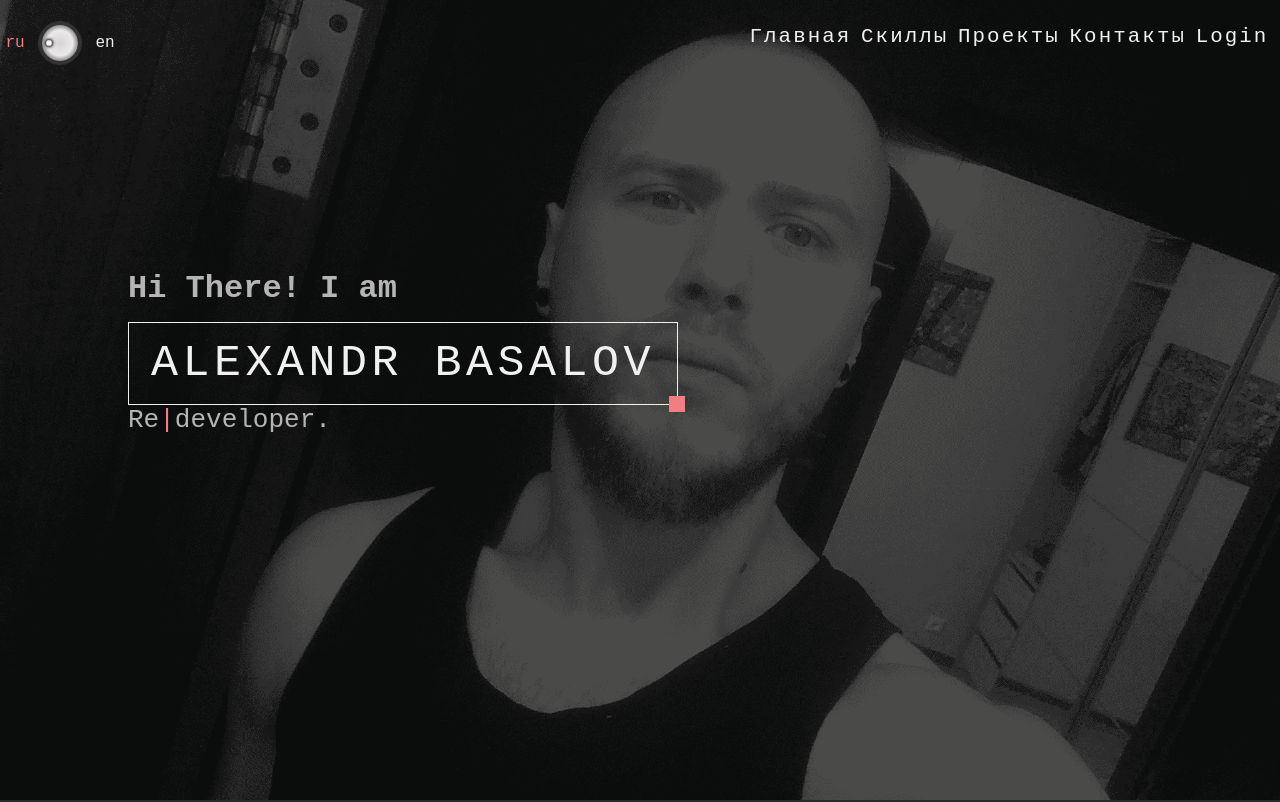
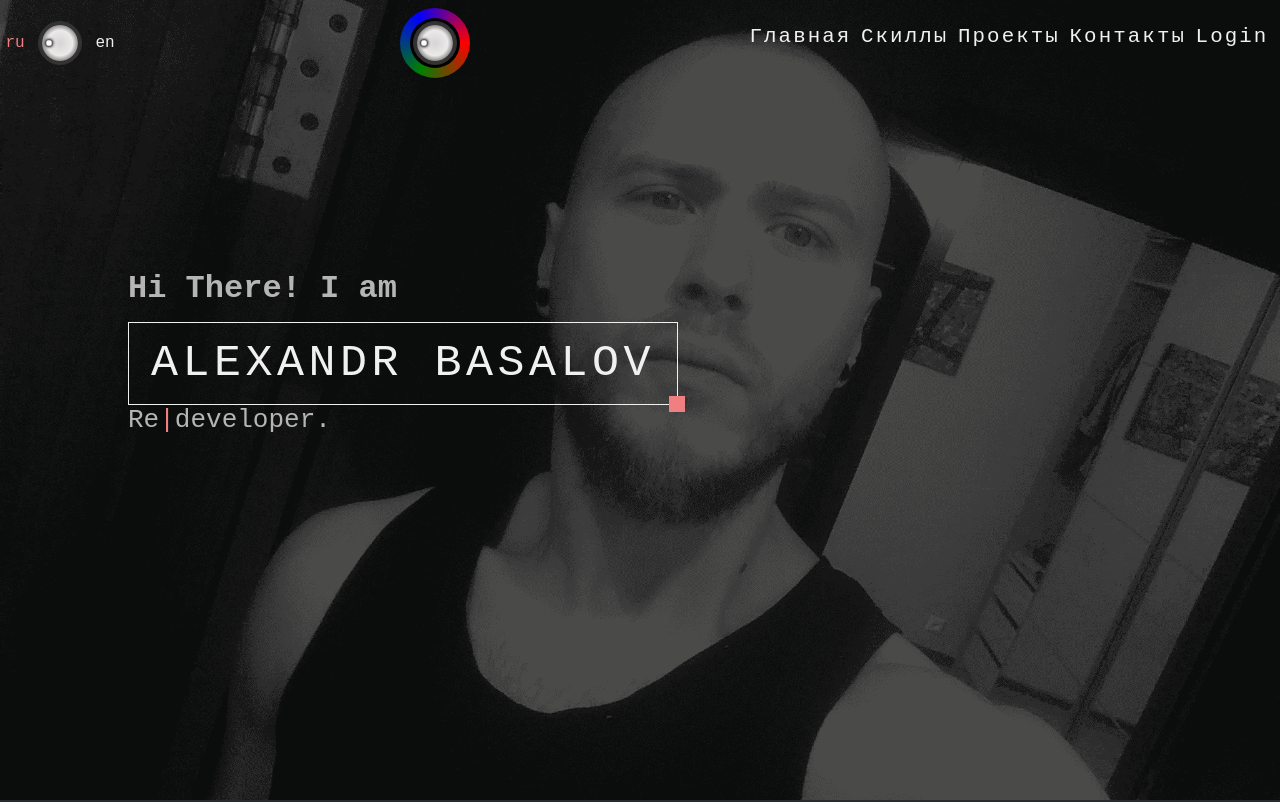
Before and after one commit to GlennMiller1991/portfolio, a React (Create React App) app: page / in a window 1280 px wide. Shown: the top 802 px of the page. Built offline with nearby package versions, Linux system fonts and the light colour scheme; no server answers.

Commit message:
радиальный выбор цвета темы

```diff
--- a/src/pages/portfolio/components/Header/Header.tsx
+++ b/src/pages/portfolio/components/Header/Header.tsx
@@ -23,6 +23,7 @@ export const Header: React.FC = observer(() => {
                 <div id={'header'}
                      className={setClasses(styles.header, controller.isUpBtnShown && styles.backgrounded)}>
                     <LanguageChoice/>
+                    <ThemeChoice/>
                     <Nava currentAnchor={controller.nearestSection}/>
                 </div>
                 {
@@ -94,6 +95,60 @@ export class LanguageChoiceController {
     }
 }
 
+export const ThemeChoice: React.FC = observer(() => {
+    const [controller] = useState(() => new LanguageChoiceController())
+    return (
+        <div className={styles.field}
+             tabIndex={1}
+             onFocus={() => controller.setIsActive(true)}
+             onBlur={() => controller.setIsActive(false)}>
+            <Choiser angle={(controller.chosenIndex + 1) * controller.angleStep}/>
+            <div className={setClasses(styles.variants, sharedStyles.transformToCenter)}
+                 style={{
+                     width: 70,
+                     height: 70,
+                     zIndex: -1,
+                     borderRadius: '50%'
+                 }}
+            >
+                <canvas width={70}
+                        ref={(node) => {
+                            if (!node) return
+                            const ctx = node.getContext('2d')
+                            if (!ctx) return
+
+                            const gradient = ctx.createConicGradient(0, 35, 35)
+
+                            gradient.addColorStop(0, 'red')
+                            gradient.addColorStop(.33, 'green')
+                            gradient.addColorStop(.66, 'blue')
+                            gradient.addColorStop(1, 'red')
+
+                            ctx.fillStyle  = gradient
+                            ctx.fillRect(0, 0, 70, 70)
+                        }}
+                        height={70} style={{
+                    position: 'absolute',
+                    borderRadius: '50%',
+                    inset: 0,
+                    width: 70,
+                    height: 70,
+                }}/>
+                <div style={{
+                    position: 'absolute',
+                    background: 'black',
+                    width: 50,
+                    height: 50,
+                    left: '50%',
+                    top: '50%',
+                    borderRadius: '50%',
+                    transform: 'translate(-50%, -50%)',
+                }}/>
+            </div>
+        </div>
+    )
+})
+
 export const LanguageChoice: React.FC = observer(() => {
 
     const [controller] = useState(() => new LanguageChoiceController())
@@ -130,9 +185,9 @@ export const Choiser: React.FC<IChoiser> = React.memo(({
     return (
         <div
             className={styles.lang}
-             style={{
-                 transform: `rotate(${angle}deg)`
-             }}
+            style={{
+                transform: `rotate(${angle}deg)`
+            }}
         >
             <div className={setClasses(styles.controlBorder, styles.button)}>
                 <div className={styles.control}>
```
